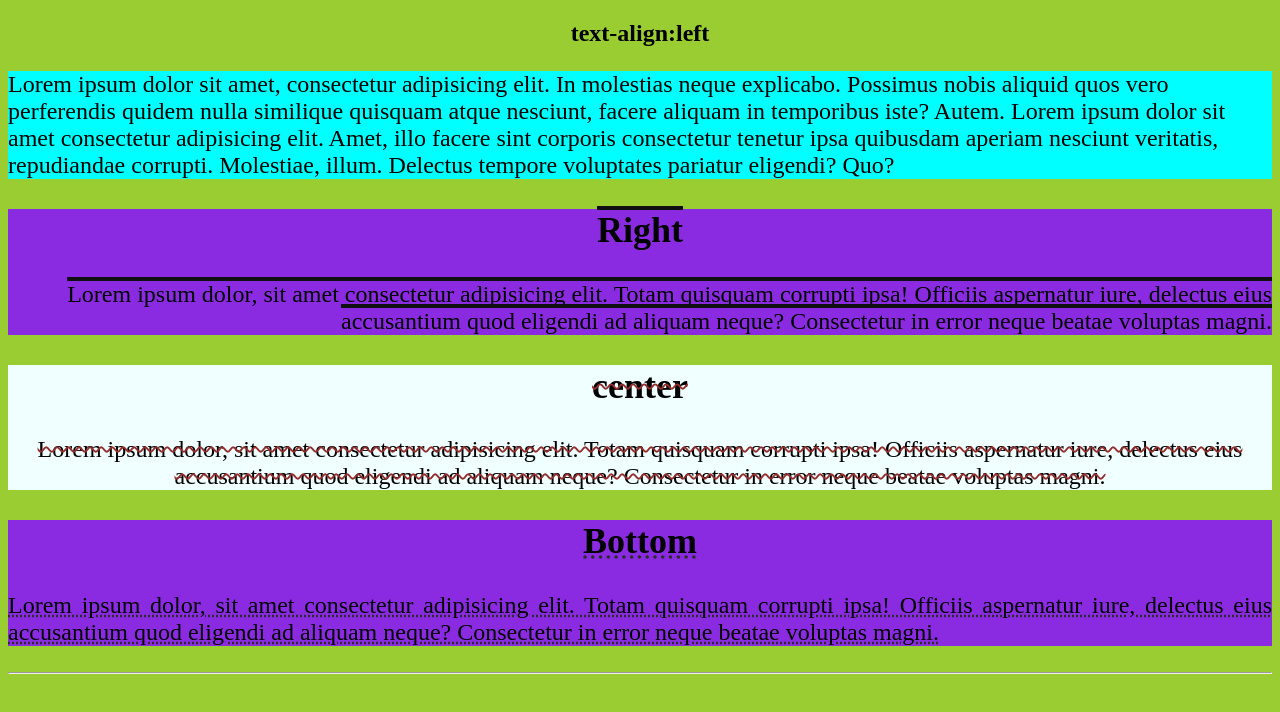
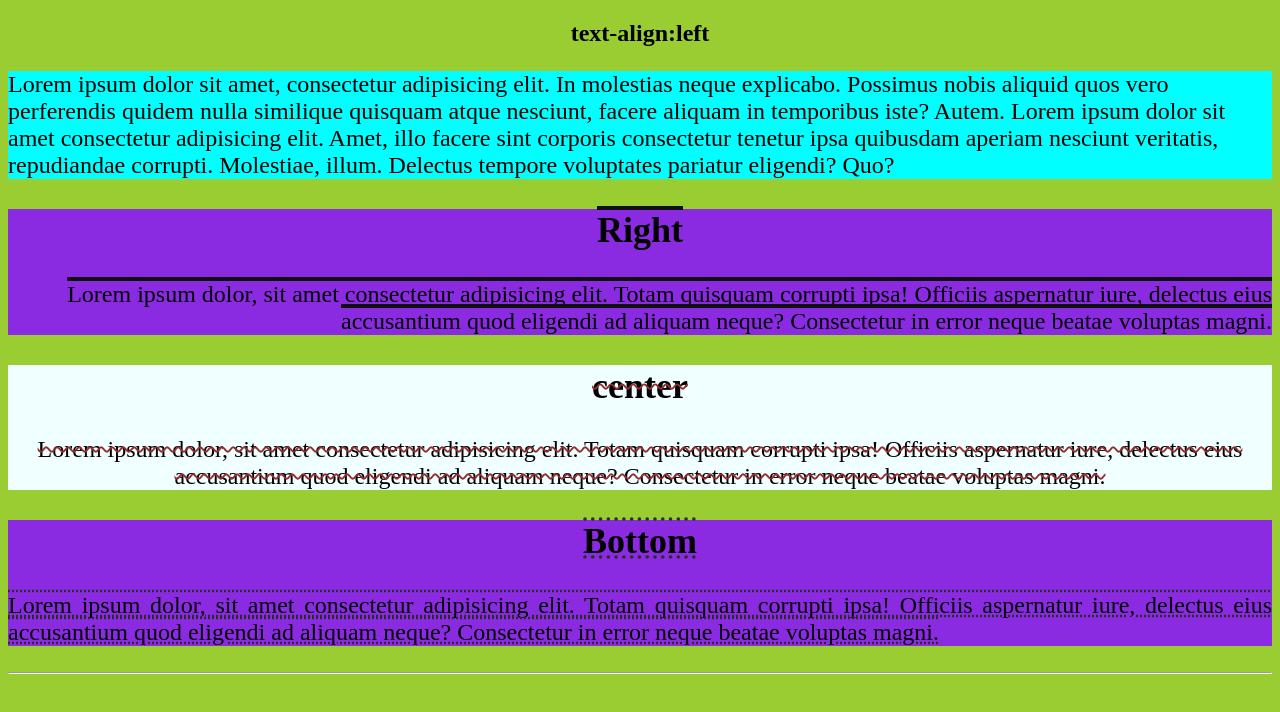
Before and after one commit to Heera16700/Css_Repo, a plain HTML site: page Index.html in a window 1280 px wide. Drawn offline with Linux system fonts and the light colour scheme.

Commit message:
using both text-decoration -line overline and underline

```diff
--- a/Style.css
+++ b/Style.css
@@ -26,5 +26,5 @@ p{
     background-color: blueviolet;
 /* text-decoration-line:underline; */
 text-decoration: underline dotted rgb(44, 42, 42);
-text-decoration-line: ;
+text-decoration-line: overline underline;
 }
```
